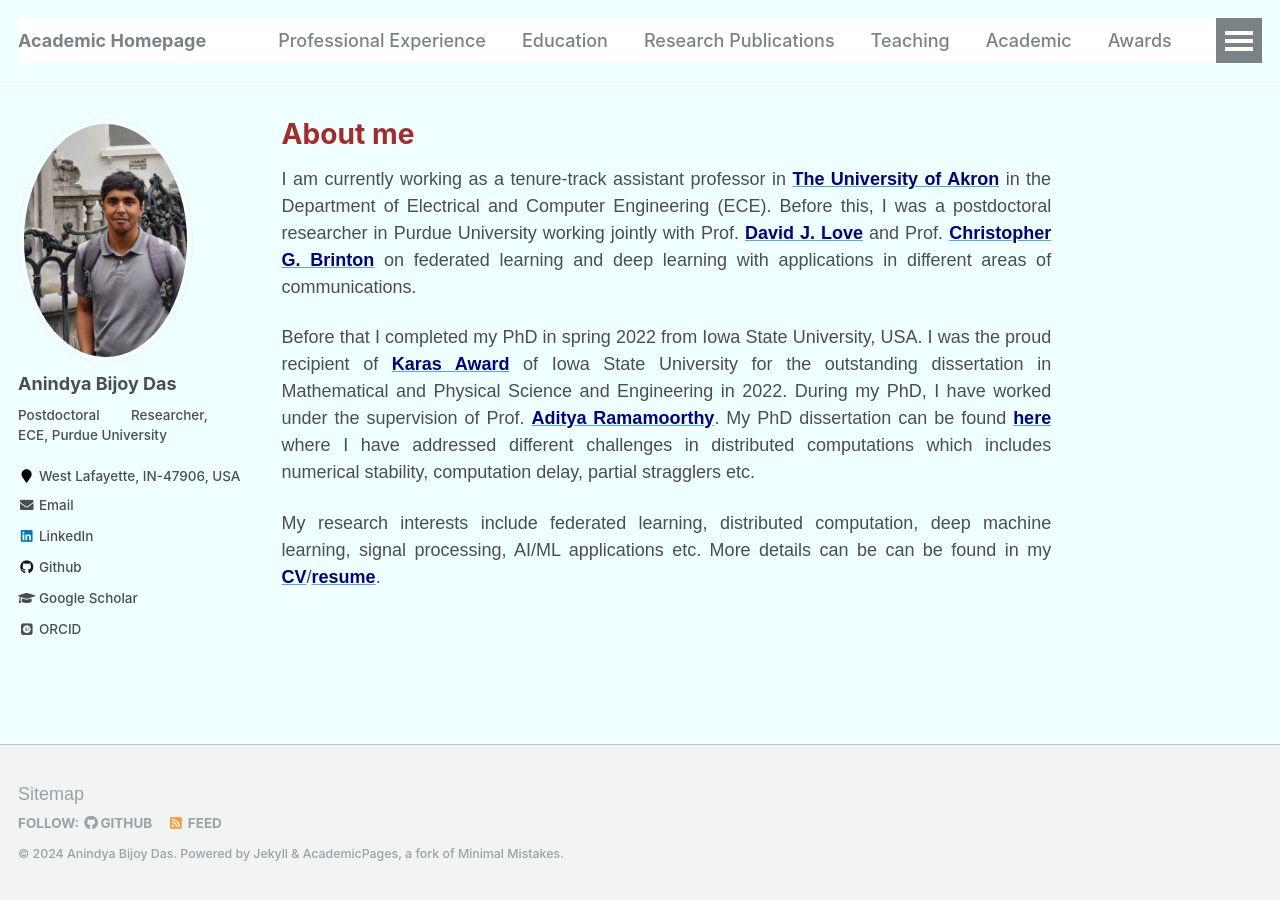
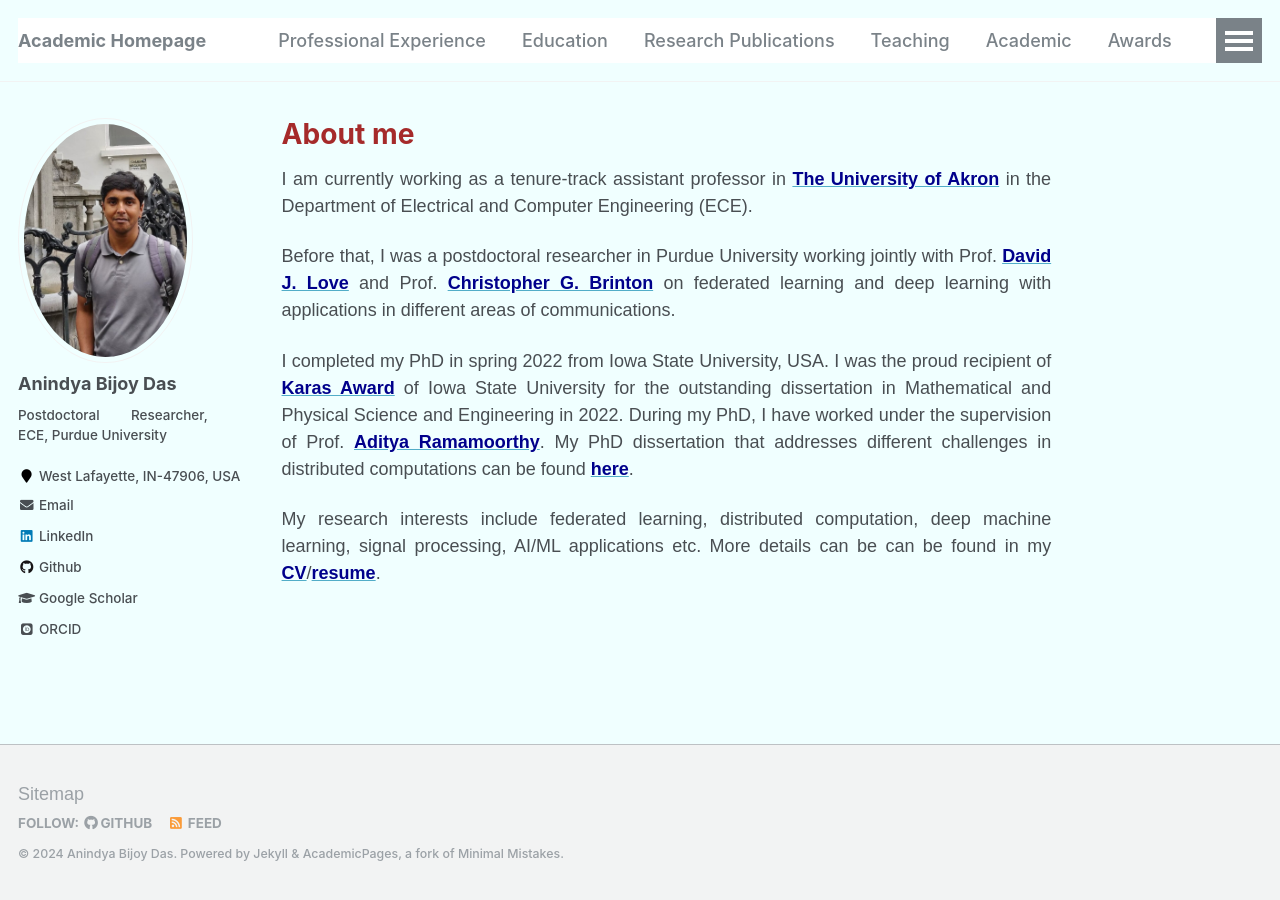
Before and after one commit to anindyabijoydas/portfolio, a Jekyll site: the page built from _pages/about.md, in a window 1280 px wide. Built offline with Jekyll 4.4.1, drawn with Linux system fonts in a browser that asks for light colours; some web fonts are replaced.

Commit message:
Update about.md

```diff
--- a/_pages/about.md
+++ b/_pages/about.md
@@ -20,8 +20,10 @@ div {
 
 <span style="color:brown">**About me**</span>
 ======
-I am currently working as a tenure-track assistant professor in [<span style="color: #00008B">**The University of Akron**</span>](https://www.uakron.edu/) in the Department of Electrical and Computer Engineering (ECE). Before this, I was a postdoctoral researcher in Purdue University working jointly with Prof. [<span style="color: #00008B">**David J. Love**</span>](https://engineering.purdue.edu/~djlove/) and Prof. [<span style="color: #00008B">**Christopher G. Brinton**</span>](https://www.cbrinton.net/) on federated learning and deep learning with applications in different areas of communications.
+I am currently working as a tenure-track assistant professor in [<span style="color: #00008B">**The University of Akron**</span>](https://www.uakron.edu/) in the Department of Electrical and Computer Engineering (ECE).
 
-Before that I completed my PhD in spring 2022 from Iowa State University, USA. I was the proud recipient of [<span style="color: #00008B">**Karas Award**</span>](https://www.grad-college.iastate.edu/awards/karas/recipients/) of Iowa State University for the outstanding dissertation in Mathematical and Physical Science and Engineering in 2022. During my PhD, I have worked under the supervision of Prof. [<span style="color: #00008B">**Aditya Ramamoorthy**</span>](https://www.ece.iastate.edu/adityar/). My PhD dissertation can be found [<span style="color: #00008B">**here**</span>](https://www.dropbox.com/s/hfipcodbsg2b39r/PhD_dissertation_Anindya_Bijoy_Das.pdf?dl=0) where I have addressed different challenges in distributed computations which includes numerical stability, computation delay, partial stragglers etc.
+Before that, I was a postdoctoral researcher in Purdue University working jointly with Prof. [<span style="color: #00008B">**David J. Love**</span>](https://engineering.purdue.edu/~djlove/) and Prof. [<span style="color: #00008B">**Christopher G. Brinton**</span>](https://www.cbrinton.net/) on federated learning and deep learning with applications in different areas of communications.
+
+I completed my PhD in spring 2022 from Iowa State University, USA. I was the proud recipient of [<span style="color: #00008B">**Karas Award**</span>](https://www.grad-college.iastate.edu/awards/karas/recipients/) of Iowa State University for the outstanding dissertation in Mathematical and Physical Science and Engineering in 2022. During my PhD, I have worked under the supervision of Prof. [<span style="color: #00008B">**Aditya Ramamoorthy**</span>](https://www.ece.iastate.edu/adityar/). My PhD dissertation that addresses different challenges in distributed computations can be found [<span style="color: #00008B">**here**</span>](https://www.dropbox.com/s/hfipcodbsg2b39r/PhD_dissertation_Anindya_Bijoy_Das.pdf?dl=0).
 
 My research interests include federated learning, distributed computation, deep machine learning, signal processing, AI/ML applications etc. More details can be can be found in my [<span style="color: #00008B">**CV**</span>](https://drive.google.com/file/d/1wTJRHPUz4a44isa8k0UzWPa40tzWfzMV/view?usp=drive_link)/[<span style="color: #00008B">**resume**</span>](https://drive.google.com/file/d/1jW8bDmD9B9E_Vsvk6Fn_6S8lKnPWyBlc/view?usp=drive_link).
```
